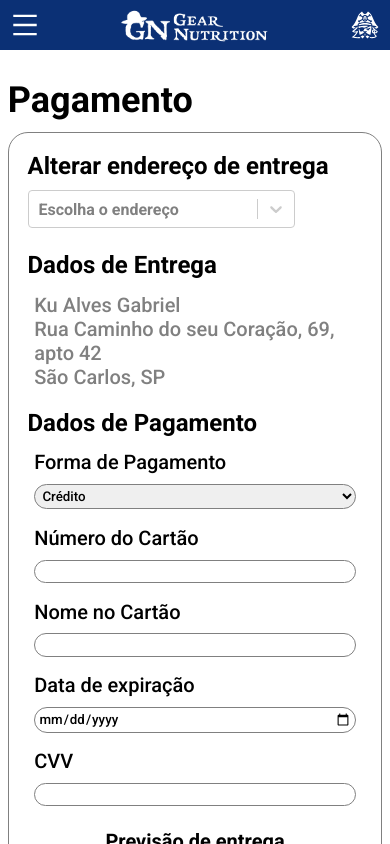
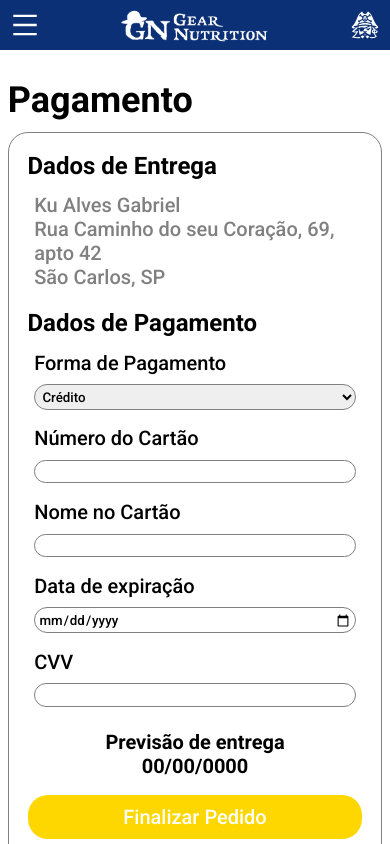
Before and after one commit to GKuabara/gear-nutrition, a React (Create React App) app in the folder front/: page / in a window 390 px wide. Shown: the top 844 px of the page. Built offline with nearby package versions, Linux system fonts and the light colour scheme.

Commit message:
payment change - removed changeAddress

```diff
--- a/front/src/Payment/MobilePayment.js
+++ b/front/src/Payment/MobilePayment.js
@@ -1,16 +1,13 @@
 import '../css/payment.css'
-import PaymentChangeAddress from './PaymentChangeAddress';
 import PaymentAddress from './PaymentAddress';
 import PaymentFinish from './PaymentFinish';
 import PaymentInfo from './PaymentInfo';
 
 const MobilePayment = (props) => {
-    let infos = props.infos;
 
     return (
         <div id='mobile-payment-container'>
-            <PaymentChangeAddress infos={props.infos} select={props.select} />
-            <PaymentAddress infos={props.infos} value={props.value}/>
+            <PaymentAddress address={props.address} />
             <PaymentInfo />
             <PaymentFinish />
         </div>
--- a/front/src/Payment/Payment.js
+++ b/front/src/Payment/Payment.js
@@ -1,7 +1,6 @@
 import { Link } from 'react-router-dom';
 import { useState } from 'react';
 import '../css/payment.css'
-import PaymentChangeAddress from './PaymentChangeAddress';
 import PaymentAddress from './PaymentAddress';
 import PaymentFinish from './PaymentFinish';
 import PaymentInfo from './PaymentInfo';
@@ -9,20 +8,18 @@ import PcPayment from './PcPayment';
 import MobilePayment from './MobilePayment';
 
 const Payment = () => {
-    const infos = [
+    const address = [
         {key: 1, name: "Ku Alves Gabriel", add: "Rua Caminho do seu Coração, 69, apto 42", city: "São Carlos, SP"},
         {key: 2, name: "Spider da Silva Victor", add: "Rua Camargo Sales, 745", city: "São Carlos, SP"}
     ];
-
-    const [selectedOption, setSelectedOption] = useState(null);
 
     return (
         <div id='payment-container'>
             <div id='payment-title-container'>
                 <h1>Pagamento</h1>
             </div>
-            <PcPayment infos={infos} select={setSelectedOption} value={selectedOption}/>
-            <MobilePayment infos={infos} select={setSelectedOption} value={selectedOption}/>
+            <PcPayment address={address[0]}/>
+            <MobilePayment address={address[0]}/>
         </div>
     );
 }
--- a/front/src/Payment/PaymentAddress.js
+++ b/front/src/Payment/PaymentAddress.js
@@ -1,15 +1,12 @@
 import '../css/payment.css'
 
 const PaymentAddress = (props) => {
-    let infos = props.infos;
-    // let info = infos.find(x => x.name === props.value);
-    let info = props.infos[0];
-    console.log(props.value);
+    let address = props.address;
 
     return (
         <div id="payment-address">
             <h2>Dados de Entrega</h2>
-            <p>{info.name}<br/>{info.add}<br/>{info.city}</p>
+            <p>{address.name}<br/>{address.add}<br/>{address.city}</p>
         </div>
     )
 }
--- a/front/src/Payment/PaymentChangeAddress.js
+++ /dev/null
@@ -1,29 +0,0 @@
-import '../css/payment.css'
-import { useState } from 'react';
-import Select from 'react-select'
-
-const PaymentChangeAddress = (props) => {
-    let infos = props.infos;
-
-    let options = [];
-    infos.forEach(info => {
-        const dict = {
-            value: info.name,
-            label: info.name
-        }
-        options.push(dict);
-    });
-
-    return (
-        <div id='payment-change-address'>
-            <p>Alterar endereço de entrega</p>
-            <Select id="select-address"
-                onChange={props.select}
-                options={options}
-                placeholder='Escolha o endereço'
-            />
-        </div>
-    )
-}
-
-export default PaymentChangeAddress;
--- a/front/src/Payment/PcPayment.js
+++ b/front/src/Payment/PcPayment.js
@@ -1,5 +1,4 @@
 import '../css/payment.css'
-import PaymentChangeAddress from './PaymentChangeAddress';
 import PaymentAddress from './PaymentAddress';
 import PaymentFinish from './PaymentFinish';
 import PaymentInfo from './PaymentInfo';
@@ -9,11 +8,10 @@ const PcPayment = (props) => {
     return (
         <div id='payment-major-container'>
             <div id='payment-left-container'>
-                <PaymentAddress infos={props.infos} value={props.value}/>
+                <PaymentAddress address={props.address} />
                 <PaymentInfo />
             </div>
             <div id='payment-right-container'>
-                <PaymentChangeAddress infos={props.infos} select={props.select} />
                 <PaymentFinish />
             </div>
         </div>
--- a/front/src/css/payment.css
+++ b/front/src/css/payment.css
@@ -64,12 +64,6 @@
     padding-bottom: 6%;
 }
 
-#select-address {
-    margin: 0% 5%;
-    width: 80%;
-    height: 35%;
-}
-
 #payment-right-container p {
     font-size: 24px;
     text-align: center;
@@ -114,12 +108,6 @@ input, select {
         margin-bottom: 4%;
     }
 
-    #select-address {
-        margin: 3%;
-        margin-left: 0;
-        font-size: 16px;
-    }
-
     .payment-info {
         display: flex;
         flex-direction: column;
```
Also changed, not shown: front/src/data.json (added, +61 -0 lines).
